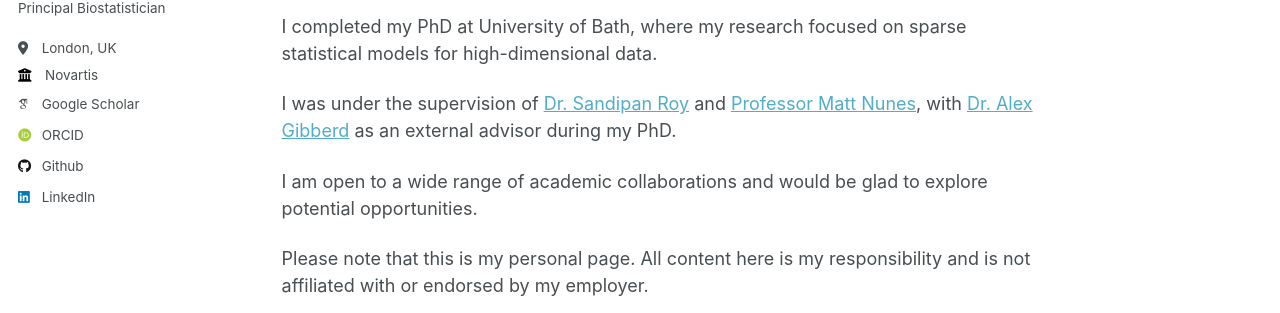
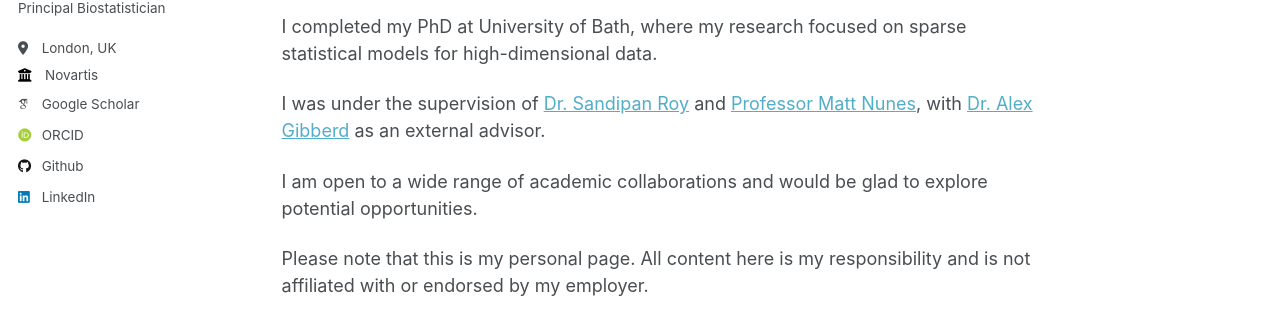
Before and after one commit to xinlet/xinlet.github.io, a Jekyll site: the page built from _pages/about.md, in a window 1280 px wide and 1191 px high. Shown: the part 284-597 px from the top of the window. Built offline with Jekyll 4.4.1, drawn with Linux system fonts in a browser that asks for light colours; some web fonts are replaced.

Commit message:
Update about.md

```diff
--- a/_pages/about.md
+++ b/_pages/about.md
@@ -16,7 +16,7 @@
 
 I completed my PhD at University of Bath, where my research focused on sparse statistical models for high-dimensional data.
 
-I was under the supervision of [Dr. Sandipan Roy](https://researchportal.bath.ac.uk/en/persons/sandipan-roy/) and [Professor Matt Nunes](https://people.bath.ac.uk/man54/homepage.html), with [Dr. Alex Gibberd](https://sites.google.com/view/gibberd/) as an external advisor during my PhD.
+I was under the supervision of [Dr. Sandipan Roy](https://researchportal.bath.ac.uk/en/persons/sandipan-roy/) and [Professor Matt Nunes](https://people.bath.ac.uk/man54/homepage.html), with [Dr. Alex Gibberd](https://sites.google.com/view/gibberd/) as an external advisor.
 
 I am open to a wide range of academic collaborations and would be glad to explore potential opportunities.
 
```
